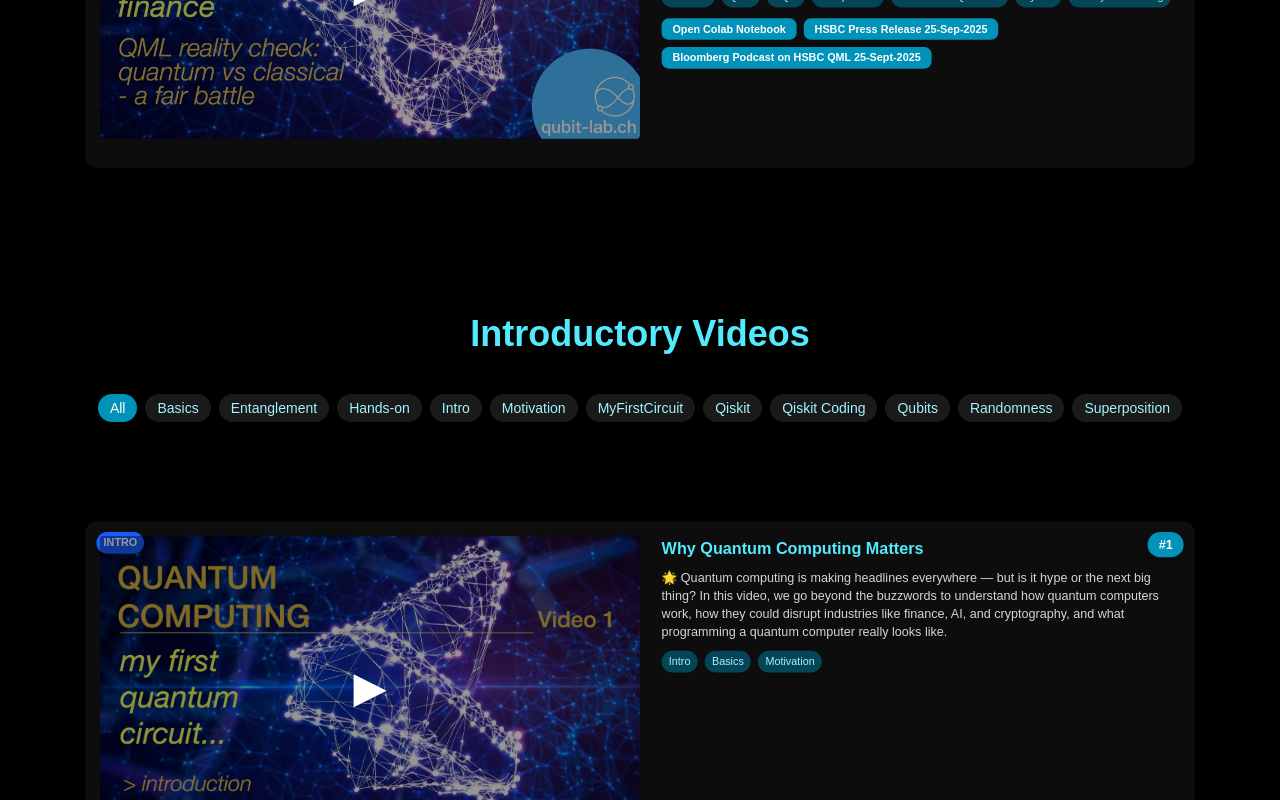
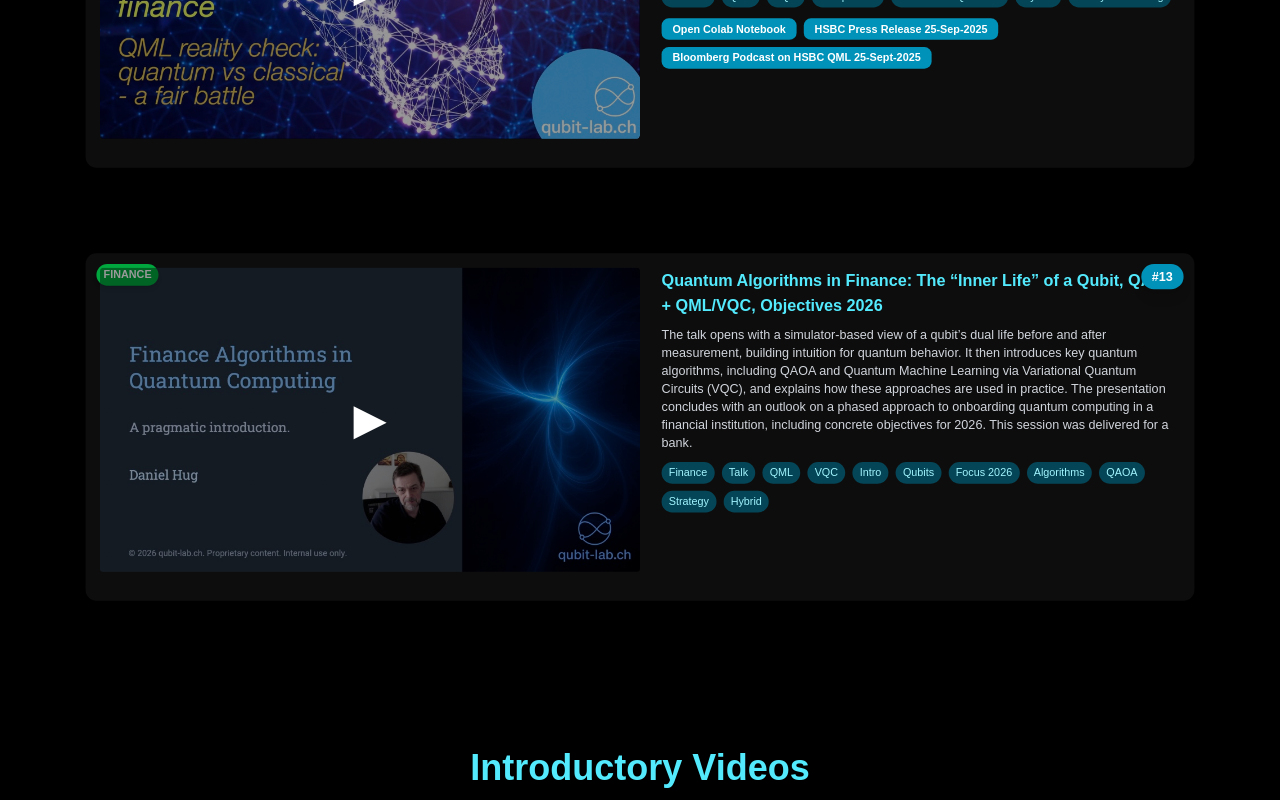
Before and after one commit to DanielMarkusHug/qubit-lab, a Next.js app: page / in a window 1280 px wide. Shown: the part 5106-5906 px from the top of the page. Built offline with nearby package versions, Linux system fonts and the light colour scheme.

Commit message:
video 13

```diff
--- a/src/data/videos.ts
+++ b/src/data/videos.ts
@@ -223,6 +223,18 @@ export interface Video {
         },
       ],
     },
+    {
+      id: "X1wbB9xLDqg",
+      title: "Quantum Algorithms in Finance: The “Inner Life” of a Qubit, QAOA + QML/VQC, Objectives 2026",
+      description:
+        "The talk opens with a simulator-based view of a qubit’s dual life before and after measurement, building intuition for quantum behavior. It then introduces key quantum algorithms, including QAOA and Quantum Machine Learning via Variational Quantum Circuits (VQC), and explains how these approaches are used in practice. The presentation concludes with an outlook on a phased approach to onboarding quantum computing in a financial institution, including concrete objectives for 2026. This session was delivered for a bank.",
+      topic: "finance",
+      number: 13,
+      image: "Video-13.jpg",
+      tags: ["Finance", "Talk", "QML", "VQC", "Intro", "Qubits", "Focus 2026", "Algorithms", "QAOA", "Strategy", "Hybrid"],
+    },
+
+
     // --- Straight Talk Quantum ---
     {
       id: "rJocSH89s5E",
```
Also changed, not shown: public/Video-13.jpg (added), 1 other file (tests, documents, lock files or other folders).
